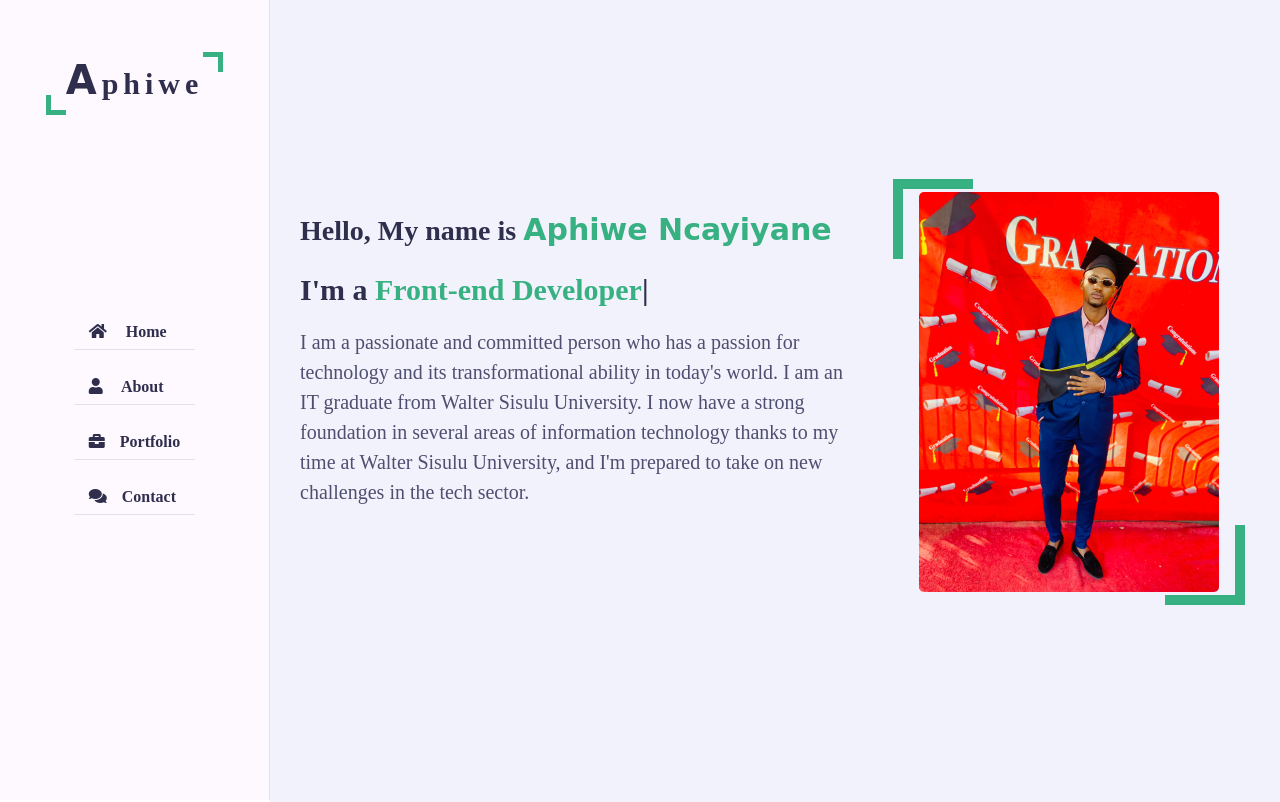
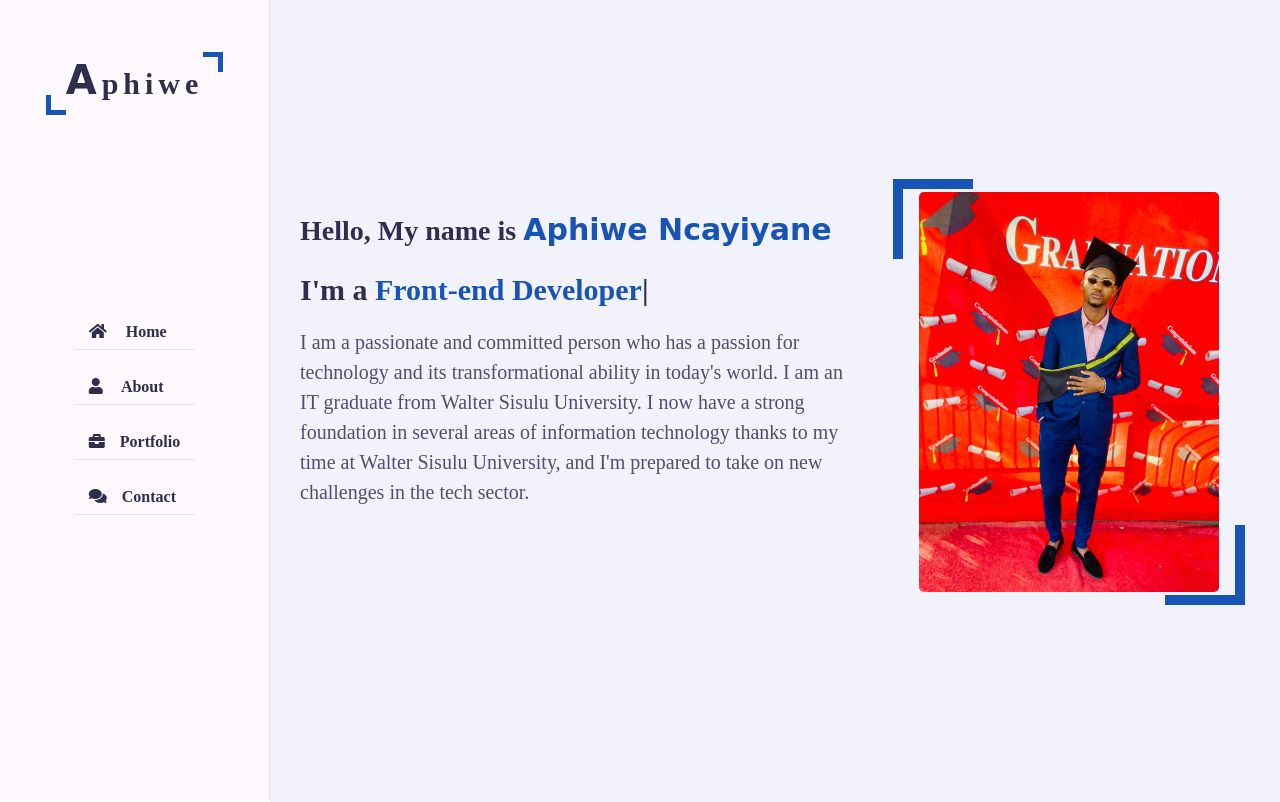
Before and after one commit to ncayiyane/Aphiwe, a plain HTML site: page index.html in a window 1280 px wide. Shown: the top 802 px of the page. Drawn offline with nearby package versions, Linux system fonts and the light colour scheme; a web font is replaced by a local one.

Commit message:
Update index.html

```diff
--- a/index.html
+++ b/index.html
@@ -7,7 +7,7 @@
        <title>Personal Portfolio</title>
        <!--===CSS Files===-->
        <link rel="stylesheet" href="style.css">
-       <link rel="stylesheet" href="color-3.css">
+       <link rel="stylesheet" href="color-4.css">
        <link rel="stylesheet" href="https://cdnjs.cloudflare.com/ajax/libs/font-awesome/5.15.4/css/all.min.css">
        <!--=== Style Switcher===-->
        <link rel="stylesheet" href="color-1.css" class="alternative-style" title="color-1" disabled>
```
